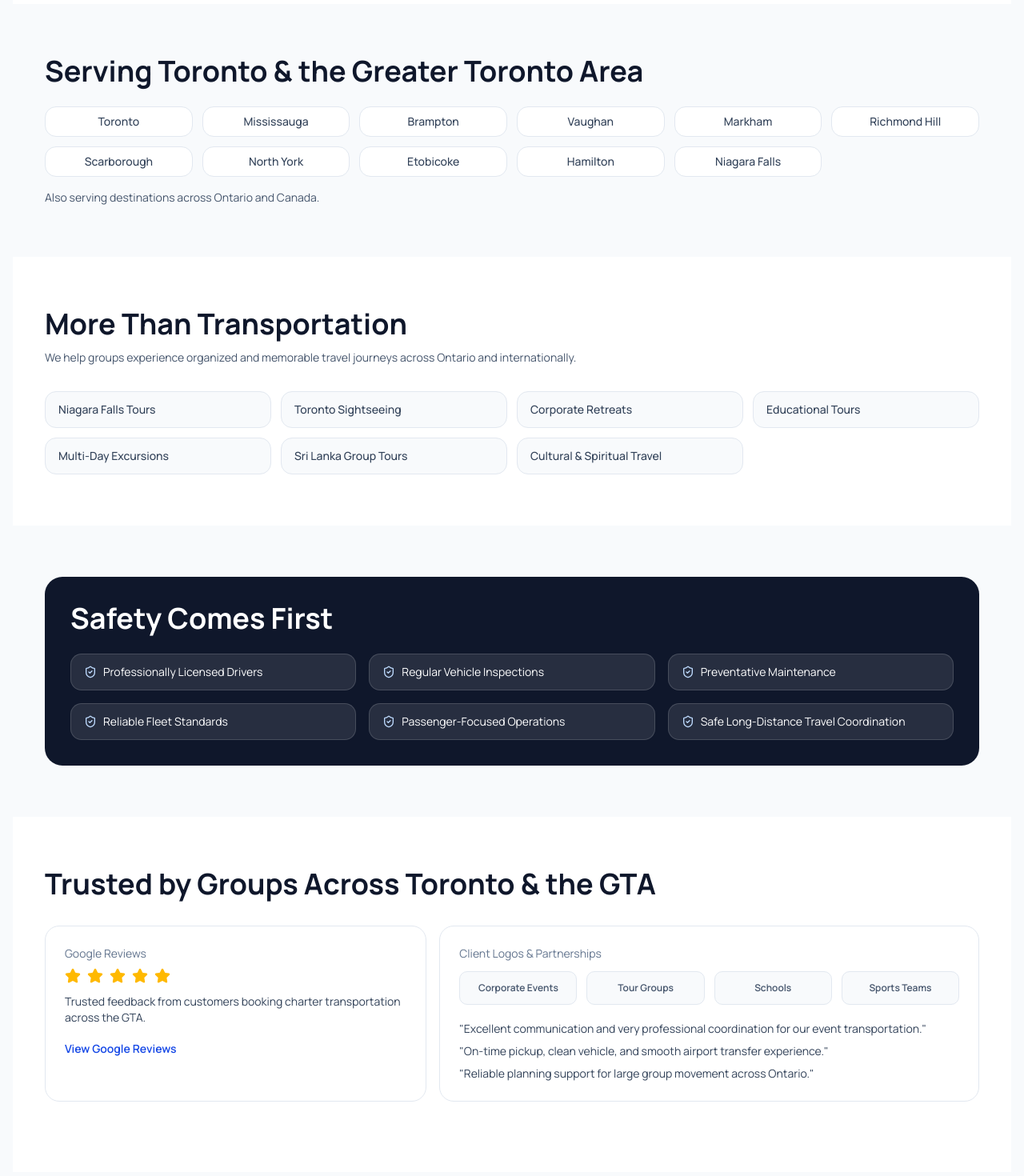
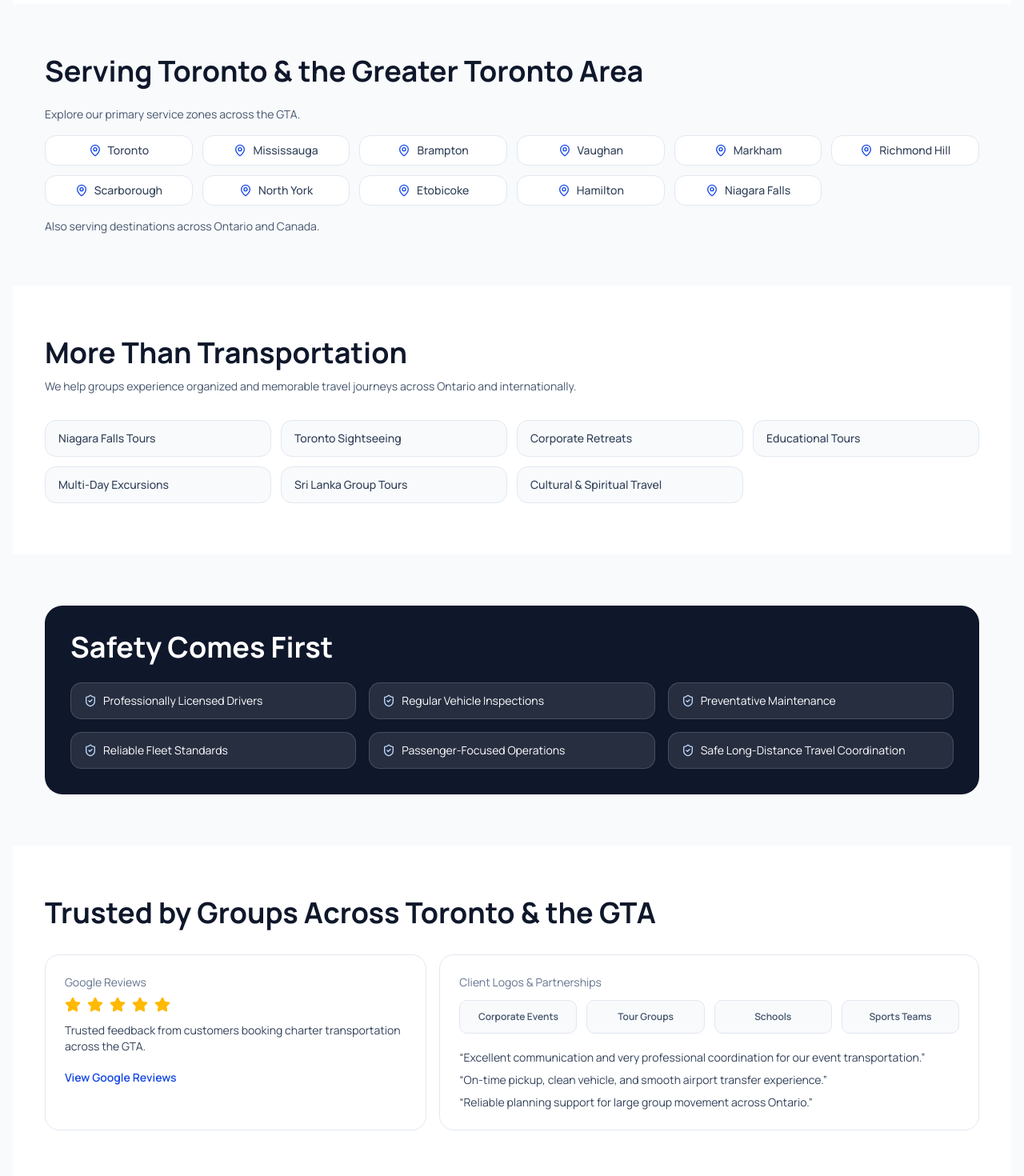
Before and after one commit to Zenax-Solutions/canada-coach-charters-frontend, a Next.js app: page /about in a window 1280 px wide. Shown: the part 3760-5230 px from the top of the page at 80% size. Built offline with nearby package versions, Linux system fonts and the light colour scheme; no server answers.

Commit message:
Update page.tsx

```diff
--- a/src/app/about/page.tsx
+++ b/src/app/about/page.tsx
@@ -8,8 +8,6 @@ import {
     CheckCircle2,
     Clock3,
     Globe,
-    GraduationCap,
-    Plane,
     ShieldCheck,
     Star,
     Users,
@@ -319,9 +317,11 @@ export default function AboutPage() {
             <section className="py-14 lg:py-16 px-2 sm:px-8 lg:px-10">
                 <div className="max-w-7xl mx-auto">
                     <h2 className="text-3xl sm:text-4xl font-bold text-slate-900 mb-6">Serving Toronto &amp; the Greater Toronto Area</h2>
+                    <p className="text-sm text-slate-600 mb-4">Explore our primary service zones across the GTA.</p>
                     <div className="grid grid-cols-2 sm:grid-cols-3 lg:grid-cols-6 gap-3 mb-4">
                         {serviceAreas.map((area) => (
-                            <div key={area} className="rounded-xl border border-slate-200 bg-white px-3 py-2 text-sm font-medium text-slate-700 text-center">
+                            <div key={area} className="rounded-xl border border-slate-200 bg-white px-3 py-2 text-sm font-medium text-slate-700 flex items-center justify-center gap-2 text-center">
+                                <MapPin className="w-4 h-4 text-blue-700 shrink-0" />
                                 {area}
                             </div>
                         ))}
@@ -382,9 +382,9 @@ export default function AboutPage() {
                                 <div className="rounded-lg border border-slate-200 bg-slate-50 py-3">Schools</div>
                                 <div className="rounded-lg border border-slate-200 bg-slate-50 py-3">Sports Teams</div>
                             </div>
-                            <blockquote className="text-sm text-slate-700 mb-2">"Excellent communication and very professional coordination for our event transportation."</blockquote>
-                            <blockquote className="text-sm text-slate-700 mb-2">"On-time pickup, clean vehicle, and smooth airport transfer experience."</blockquote>
-                            <blockquote className="text-sm text-slate-700">"Reliable planning support for large group movement across Ontario."</blockquote>
+                            <blockquote className="text-sm text-slate-700 mb-2">&ldquo;Excellent communication and very professional coordination for our event transportation.&rdquo;</blockquote>
+                            <blockquote className="text-sm text-slate-700 mb-2">&ldquo;On-time pickup, clean vehicle, and smooth airport transfer experience.&rdquo;</blockquote>
+                            <blockquote className="text-sm text-slate-700">&ldquo;Reliable planning support for large group movement across Ontario.&rdquo;</blockquote>
                         </div>
                     </div>
                 </div>
```
